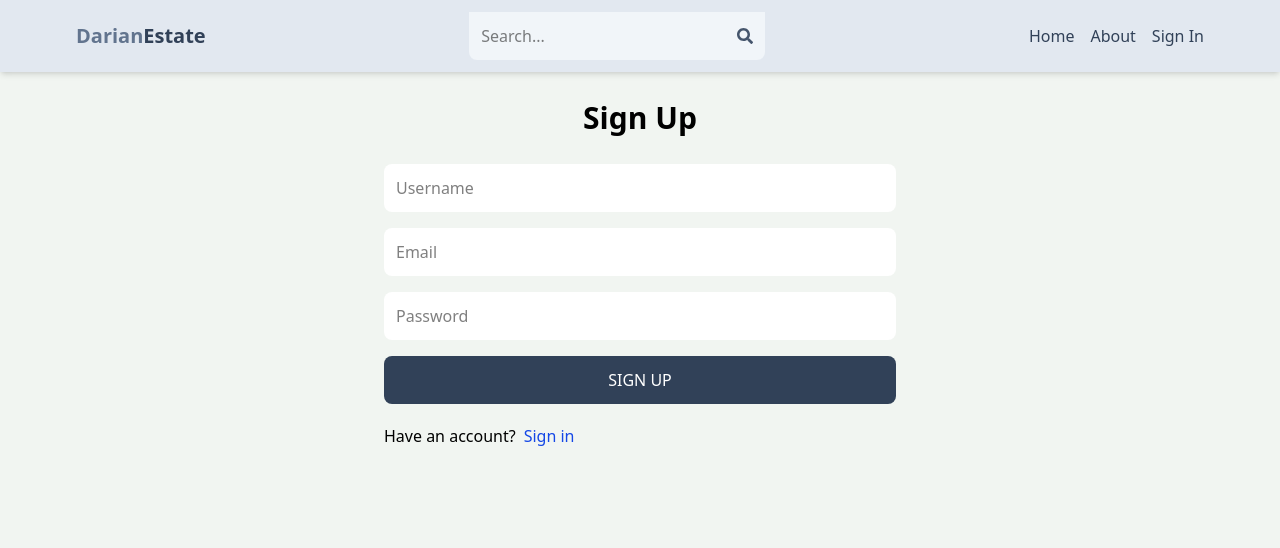
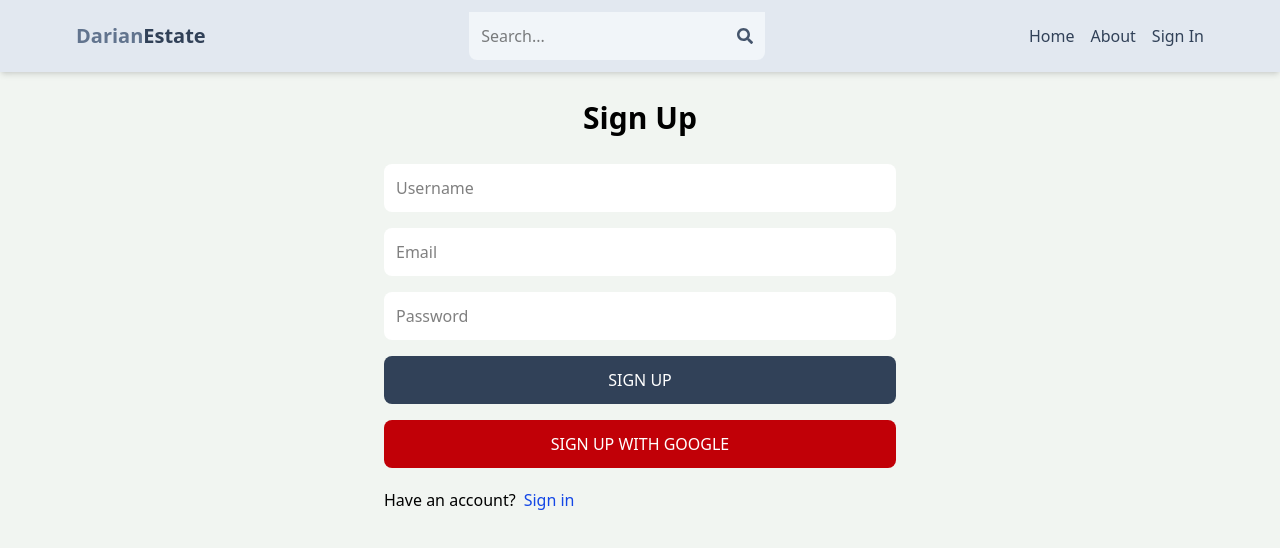
Before and after one commit to Ramimalkawi/estate-app, a React (Vite) app in the folder client/: page /sign-up in a window 1280 px wide. Shown: the top 548 px of the page. Built offline with nearby package versions, Linux system fonts and the light colour scheme.

Commit message:
complete sign up page functionality

```diff
--- a/client/src/pages/SignUp.jsx
+++ b/client/src/pages/SignUp.jsx
@@ -1,30 +1,74 @@
-import React from "react";
-import { Link } from "react-router-dom";
+import React, { useState } from "react";
+import { Link, useNavigate } from "react-router-dom";
 export default function SignUp() {
+  const [formData, setFormData] = useState();
+  const [error, setError] = useState(null);
+  const [loading, setLoading] = useState(false);
+  const navigate = useNavigate();
+  const handleChange = (e) => {
+    setFormData({
+      ...formData,
+      [e.target.id]: e.target.value,
+    });
+  };
+
+  const handleSubmit = async (e) => {
+    e.preventDefault();
+
+    try {
+      const res = await fetch("/api/auth/signup", {
+        method: "POST",
+        headers: { "content-type": "application/json" },
+        body: JSON.stringify(formData),
+      });
+      setLoading(true);
+      const data = await res.json();
+      if (data.success === false) {
+        setError(data.message);
+        setLoading(false);
+        setError(null);
+        return;
+      }
+      setLoading(false);
+      navigate("/sign-in");
+    } catch (error) {
+      setLoading(false);
+      setError(error.message);
+    }
+  };
   return (
     <div className="max-w-lg mx-auto">
       <h1 className="text-3xl text-center font-semibold my-7">Sign Up</h1>
-      <form className="flex flex-col gap-4">
+      <form className="flex flex-col gap-4" onSubmit={handleSubmit}>
         <input
           type="text"
           placeholder="Username"
           className="p-3 rounded-lg bg-white"
           id="username"
+          onChange={handleChange}
         />
         <input
           type="email"
           placeholder="Email"
           className="p-3 rounded-lg bg-white"
           id="email"
+          onChange={handleChange}
         />
         <input
           type="password"
           placeholder="Password"
           className="p-3 rounded-lg bg-white"
           id="password"
+          onChange={handleChange}
         />
-        <button className="uppercase bg-slate-700 text-white p-3 rounded-lg hover:opacity-95 disabled:opacity-80">
-          Sign up
+        <button
+          disabled={loading}
+          className="uppercase bg-slate-700 text-white p-3 rounded-lg hover:opacity-95 disabled:opacity-80"
+        >
+          {loading ? "Loading..." : "Sign up"}
+        </button>
+        <button className="uppercase bg-red-700 text-white p-3 rounded-lg hover:opacity-95 disabled:opacity-80">
+          Sign up with Google
         </button>
       </form>
       <div className="flex gap-2 mt-5">
@@ -33,6 +77,7 @@
           <span className="text-blue-700">Sign in</span>
         </Link>
       </div>
+      {error && <p className="text-red-500 mt-5">{error}</p>}
     </div>
   );
 }
--- a/client/vite.config.js
+++ b/client/vite.config.js
@@ -4,5 +4,13 @@
 
 // https://vite.dev/config/
 export default defineConfig({
+  server: {
+    proxy: {
+      "/api": {
+        target: "http://localhost:3000",
+        secure: false,
+      },
+    },
+  },
   plugins: [tailwindcss(), react()],
 });
```
